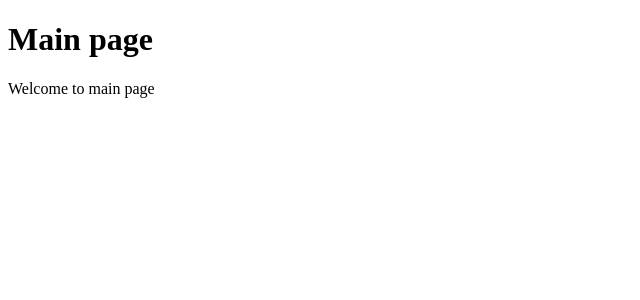
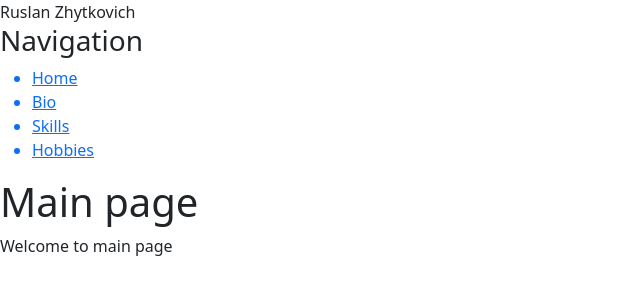
Before and after one commit to RuslanZhytkovich/biography, a Django app: page / in a window 1280 px wide. Shown: the top 300 px of the page, without its empty margins (0-640 px from the left). Run offline with Django 4.2, Linux system fonts and the light colour scheme; some libraries are stand-ins or nearby versions.

Commit message:
ПОдключил статические файлы

```diff
--- a/website/main/templates/main/html/base.html
+++ b/website/main/templates/main/html/base.html
@@ -1,14 +1,42 @@
+{% load static %}
+
+
 <!DOCTYPE html>
 <html lang="en">
 <head>
     <meta charset="UTF-8">
     <title>{% block title %}{% endblock %}</title>
+    <script src="{% static 'fontawesomefree/js/all.min.js' %}"></script>
+    <link rel="stylesheet" href="https://cdn.jsdelivr.net/npm/bootstrap@5.2.3/dist/css/bootstrap.min.css">
+   <link rel="stylesheet" href="{% static 'main/css/main.css' %}">
+    <link rel="stylesheet" href="https://use.fontawesome.com/releases/v5.8.2/css/all.css">
+      <link href="{% static 'fontawesomefree/css/all.min.css' %}" rel="stylesheet" type="text/css">
 </head>
 <body>
 
+    <aside>
+        <span class = "logo">Ruslan Zhytkovich</span>
+        <h3>Navigation</h3>
+        <ul>
+            <a href =""><li><i class="fa-solid fa-house"></i>Home</li></a>
+            <a href =""><li>Bio</li></a>
+            <a href =""><li>Skills</li></a>
+            <a href =""><li>Hobbies</li></a>
+
+
+        </ul>
+
+    </aside>
+
+    <main>
    {% block content  %}
 
    {% endblock %}
+    </main>
+
+
+
+
 
 </body>
 </html>
--- a/website/website/urls.py
+++ b/website/website/urls.py
@@ -2,7 +2,11 @@
 from django.contrib import admin
 from django.urls import path, include
 
+from django.conf import settings
+from django.conf.urls.static import static
+
 urlpatterns = [
     path('admin/', admin.site.urls),
     path('',include('main.urls')),             # include url files from main
-]
+
+] + static(settings.STATIC_URL, document_root = settings.STATIC_ROOT)
```
Also changed, not shown: website/website/settings.py (+6 -2 lines), website/main/static/main/css/main.css (added), website/main/static/main/img/klichko.jpeg (added).
